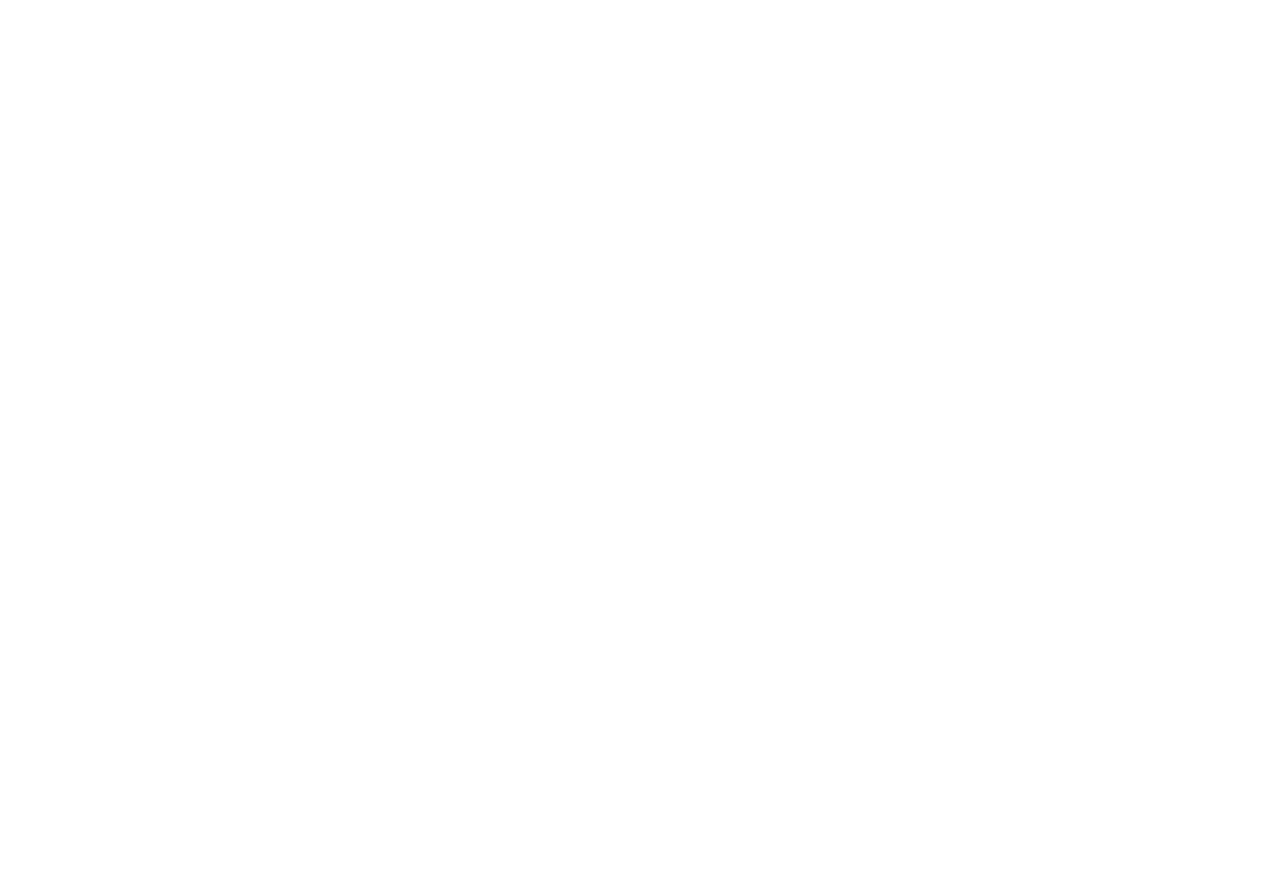
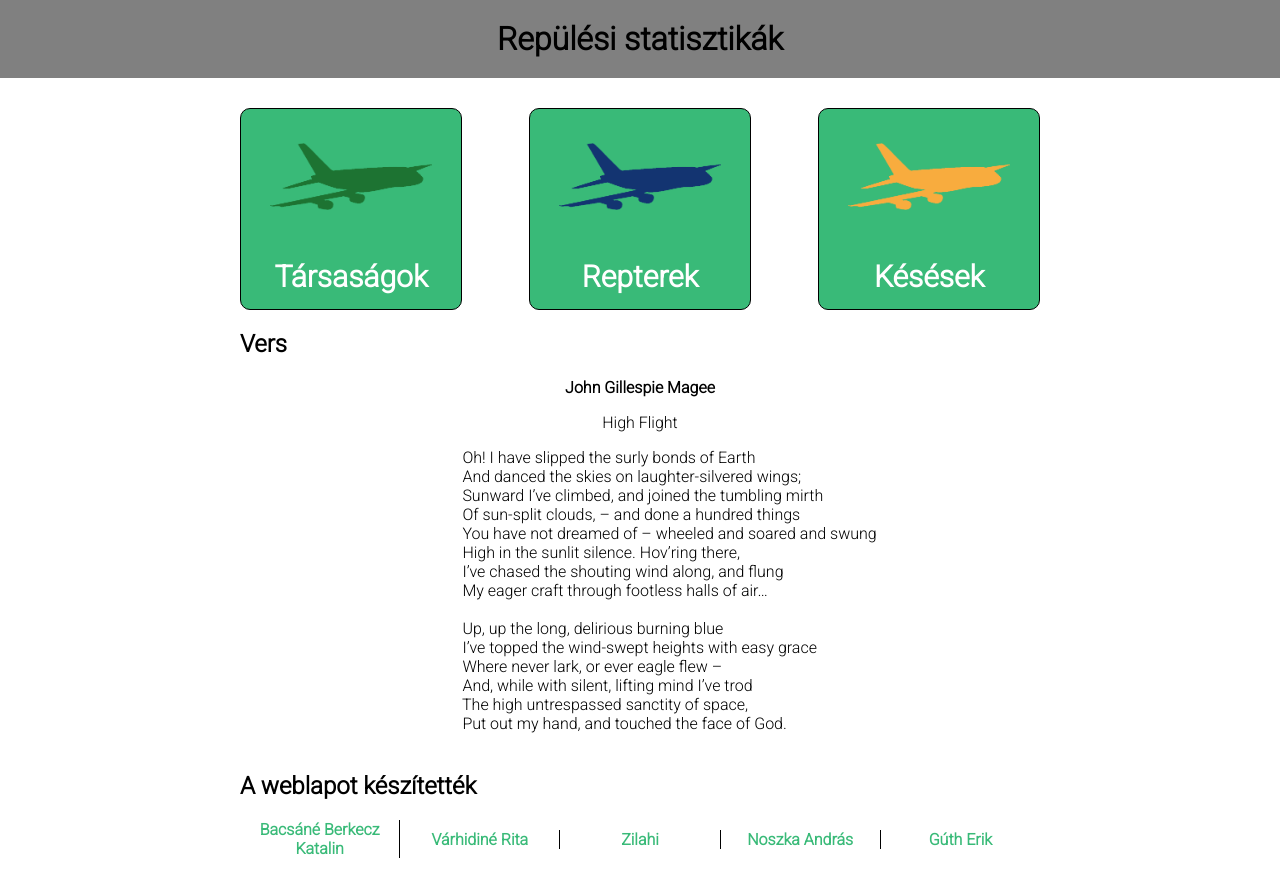
Before and after one commit to nandras88/Saturday_Project, a plain HTML site: page index.html in a window 1280 px wide. Before the commit the page ends 800 px from the top, so only its background shows below. Drawn offline with Linux system fonts and the light colour scheme.

Commit message:
Main page has finished

```diff
--- a/index.html
+++ b/index.html
@@ -4,8 +4,65 @@
     <meta charset="UTF-8">
     <title>Repülési statisztikák</title>
     <link rel="stylesheet" href="main.css">
+    <link href="https://fonts.googleapis.com/css2?family=Roboto:wght@300&display=swap" rel="stylesheet">
 </head>
 <body>
+    <header>
+        <h1>Repülési statisztikák</h1>
+    </header>
+    <main>
+        <div id="icons">
+            <div class="icon">
+                <a href="#">
+                    <img id="ariplane" src="pictures/airplane.png" alt="airplane-icon">
+                    <p class="title">Társaságok</p>
+                </a>
+            </div>
+            <div class="icon">
+                <a href="#">
+                    <img id="airport" src="pictures/airport.png" alt="airplane-icon">
+                    <p class="title">Repterek</p>
+                </a>
+            </div>
+            <div class="icon">
+                <a href="#">
+                    <img id="delay" src="pictures/delay.png" alt="airplane-icon">
+                    <p class="title">Késések</p>
+                </a>
+            </div>
+        </div>
+        <div id="poem">
+            <h2>Vers</h2>
+            <p id="writer">John Gillespie Magee</p>
+            <p id="poemTitle">High Flight</p>
+            <pre>
+                Oh! I have slipped the surly bonds of Earth
+                And danced the skies on laughter-silvered wings;
+                Sunward I’ve climbed, and joined the tumbling mirth
+                Of sun-split clouds, – and done a hundred things
+                You have not dreamed of – wheeled and soared and swung
+                High in the sunlit silence. Hov’ring there,
+                I’ve chased the shouting wind along, and flung
+                My eager craft through footless halls of air…
 
+                Up, up the long, delirious burning blue
+                I’ve topped the wind-swept heights with easy grace
+                Where never lark, or ever eagle flew –
+                And, while with silent, lifting mind I’ve trod
+                The high untrespassed sanctity of space,
+                Put out my hand, and touched the face of God.
+            </pre>
+        </div>
+        <div id="team">
+            <h2>A weblapot készítették</h2>
+            <div id="people">
+                <a class="rightBorder" href="#">Bacsáné Berkecz Katalin</a>
+                <a class="rightBorder" href="#">Várhidiné Rita</a>
+                <a class="rightBorder" href="#">Zilahi</a>
+                <a class="rightBorder" href="#">Noszka András</a>
+                <a href="#">Gúth Erik</a>
+            </div>
+        </div>
+    </main>
 </body>
 </html>
--- a/main.css
+++ b/main.css
@@ -0,0 +1,81 @@
+body {
+    margin: 0;
+    padding: 0;
+    font-family: 'Roboto', sans-serif;
+}
+h1 {
+    text-align: center;
+    background-color: gray;
+    margin: 0;
+    padding: 20px 0;
+}
+
+
+main {
+    width: 800px;
+    margin: 0 auto;
+}
+
+#icons {
+    display: flex;
+    justify-content: space-between;
+    margin-top: 30px;
+}
+
+.icon {
+    border: 1px solid black;
+    border-radius: 10px;
+    background-color: #39BA78;
+    width: 220px;
+}
+
+.icon a {
+    text-decoration: none;
+    display: flex;
+    flex-direction: column;
+    align-items: center;
+}
+
+.icon img {
+    width: 200px;
+}
+
+.icon p {
+    display: inline;
+    font-size: 30px;
+    color: white;
+    font-weight: bold;
+    margin: 15px 0;
+}
+
+#writer {
+    text-align: center;
+    font-weight: bold;
+}
+
+#poemTitle {
+    text-align: center;
+}
+
+#poem pre {
+    font-family: 'Roboto', sans-serif;
+    margin-left: 20%;
+}
+
+#people {
+    display: flex;
+    align-items: center;
+    margin-bottom: 30px;
+}
+
+#people a {
+    flex: 1 1 0;
+    text-decoration: none;
+    text-align: center;
+    font-weight: bold;
+    color: #39BA78;
+}
+
+.rightBorder {
+    border-right: 1px solid black;
+}
```
Also changed, not shown: pictures/airplane.png (added), pictures/airport.png (added), pictures/delay.png (added).
